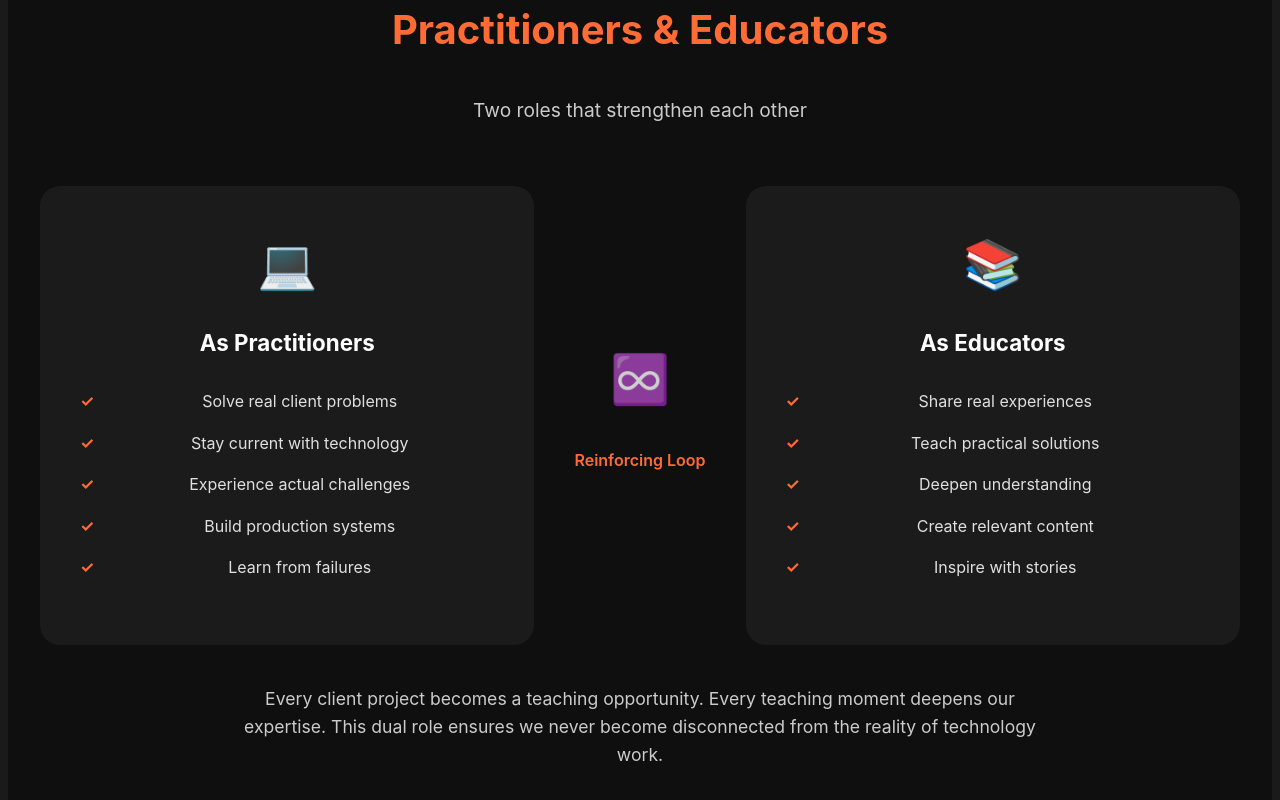
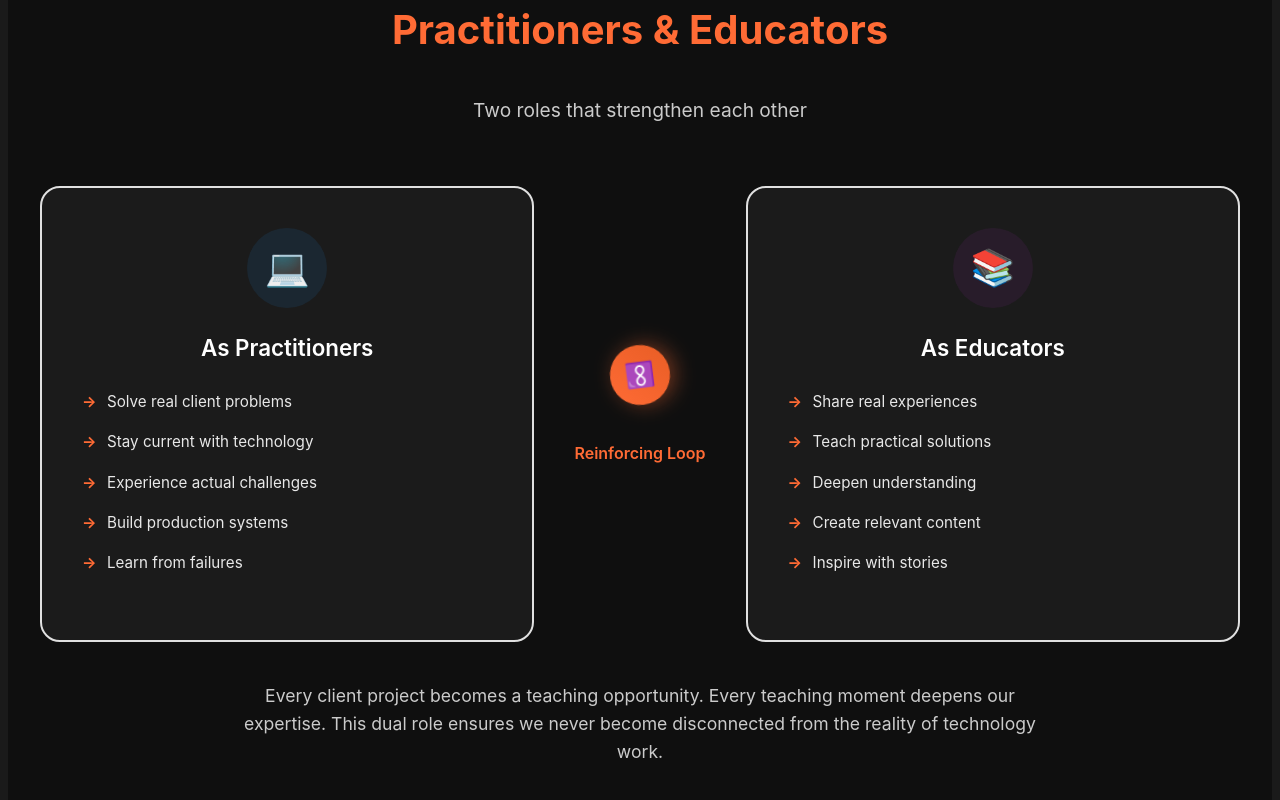
Before and after one commit to skill-wanderer/skill-wanderer-landing-page, a Nuxt app: page /principles/tech-services in a window 1280 px wide. Shown: the part 3554-4354 px from the top of the page. Built offline with nearby package versions, Linux system fonts and the light colour scheme.

Commit message:
Update tech-services.vue

```diff
--- a/pages/principles/tech-services.vue
+++ b/pages/principles/tech-services.vue
@@ -64,9 +64,7 @@
         <div style="text-align: center; margin-bottom: 50px;">
           <h2 style="font-size: 2.5rem; color: var(--primary-orange);">Practitioners & Educators</h2>
           <p style="font-size: 1.2rem; opacity: 0.9;">Two roles that strengthen each other</p>
-        </div>
-
-        <div class="role-comparison">
+        </div>        <div class="role-comparison">
           <div class="role-card practitioner" style="animation-delay: 0.1s;">
             <div class="role-icon">💻</div>
             <h3>As Practitioners</h3>
@@ -78,8 +76,7 @@
               <li>Learn from failures</li>
             </ul>
           </div>
-
-          <div class="role-connector">
+            <div class="role-connector">
             <div class="connector-symbol">♾️</div>
             <p style="font-weight: 600; color: var(--primary-orange);">Reinforcing Loop</p>
           </div>
@@ -439,9 +436,18 @@ const practiceItems = [
   border-radius: 20px;
   padding: 40px;
   text-align: center;
+  border: 2px solid rgba(255, 107, 53, 0.2);
   transition: all 0.3s ease;
   opacity: 0;
   animation: fadeInUp 0.6s ease-out forwards;
+}
+
+.role-card.practitioner {
+  border-color: var(--practice-blue);
+}
+
+.role-card.educator {
+  border-color: var(--education-purple);
 }
 
 .role-card:hover {
@@ -450,29 +456,50 @@ const practiceItems = [
 }
 
 .role-icon {
-  font-size: 48px;
-  margin-bottom: 20px;
+  width: 80px;
+  height: 80px;
+  margin: 0 auto 20px;
+  border-radius: 50%;
+  display: flex;
+  align-items: center;
+  justify-content: center;
+  font-size: 36px;
+}
+
+.role-card.practitioner .role-icon {
+  background: rgba(33, 150, 243, 0.1);
+  border: 2px solid var(--practice-blue);
+}
+
+.role-card.educator .role-icon {
+  background: rgba(156, 39, 176, 0.1);
+  border: 2px solid var(--education-purple);
 }
 
 .role-card h3 {
   color: white;
-  margin-bottom: 20px;
+  margin-bottom: 15px;
   font-size: 1.4rem;
+  text-align: center;
+  font-weight: 600;
 }
 
 .role-benefits {
   list-style: none;
   padding: 0;
+  text-align: left;
 }
 
 .role-benefits li {
   padding: 8px 0;
   position: relative;
   padding-left: 25px;
+  color: rgba(255, 255, 255, 0.9);
+  font-size: 0.95rem;
 }
 
 .role-benefits li::before {
-  content: '✓';
+  content: '→';
   position: absolute;
   left: 0;
   color: var(--primary-orange);
@@ -483,12 +510,27 @@ const practiceItems = [
   display: flex;
   flex-direction: column;
   align-items: center;
-  gap: 15px;
+  justify-content: center;
+  gap: 20px;
 }
 
 .connector-symbol {
-  font-size: 48px;
-  opacity: 0.8;
+  width: 60px;
+  height: 60px;
+  background: linear-gradient(135deg, var(--primary-orange), var(--deep-orange));
+  border-radius: 50%;
+  display: flex;
+  align-items: center;
+  justify-content: center;
+  font-size: 24px;
+  color: white;
+  box-shadow: 0 5px 20px rgba(255, 107, 53, 0.4);
+  animation: rotate 4s linear infinite;
+}
+
+@keyframes rotate {
+  from { transform: rotate(0deg); }
+  to { transform: rotate(360deg); }
 }
 
 /* Triple Benefit Section */
```
